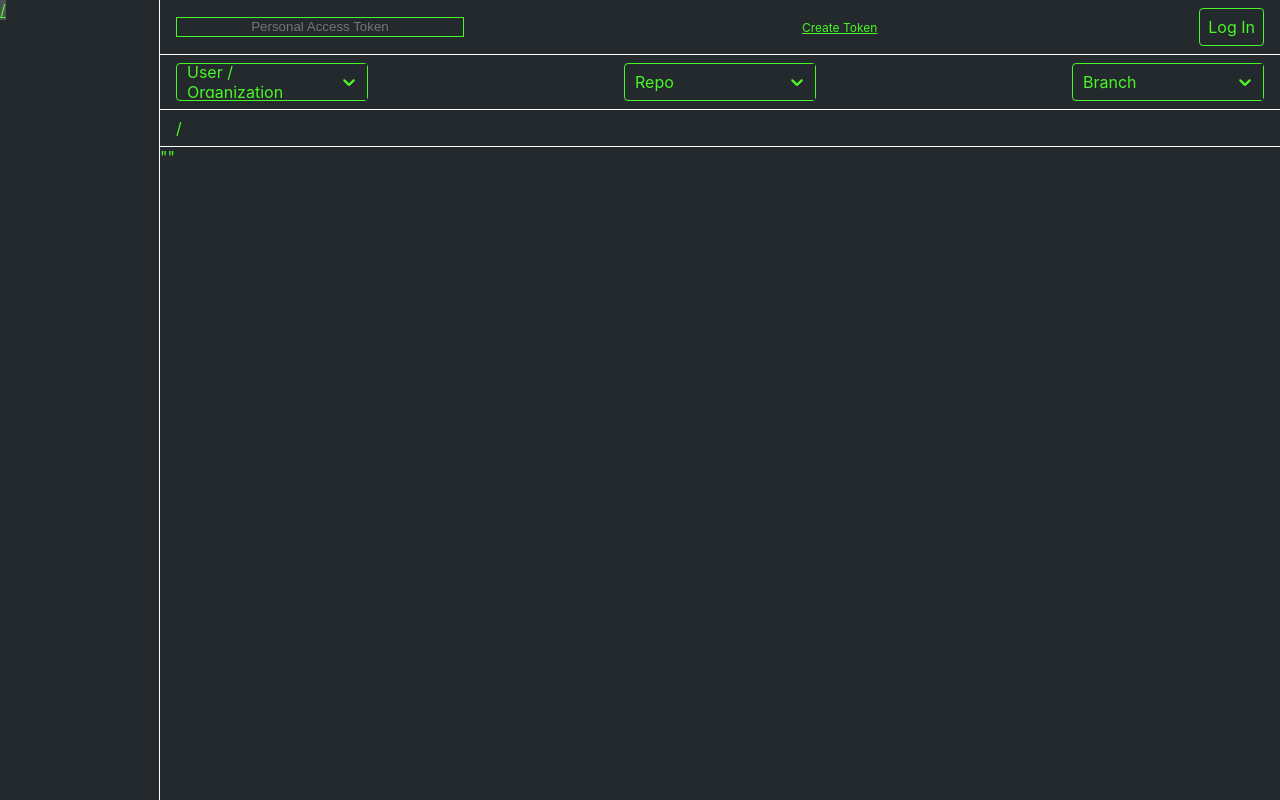
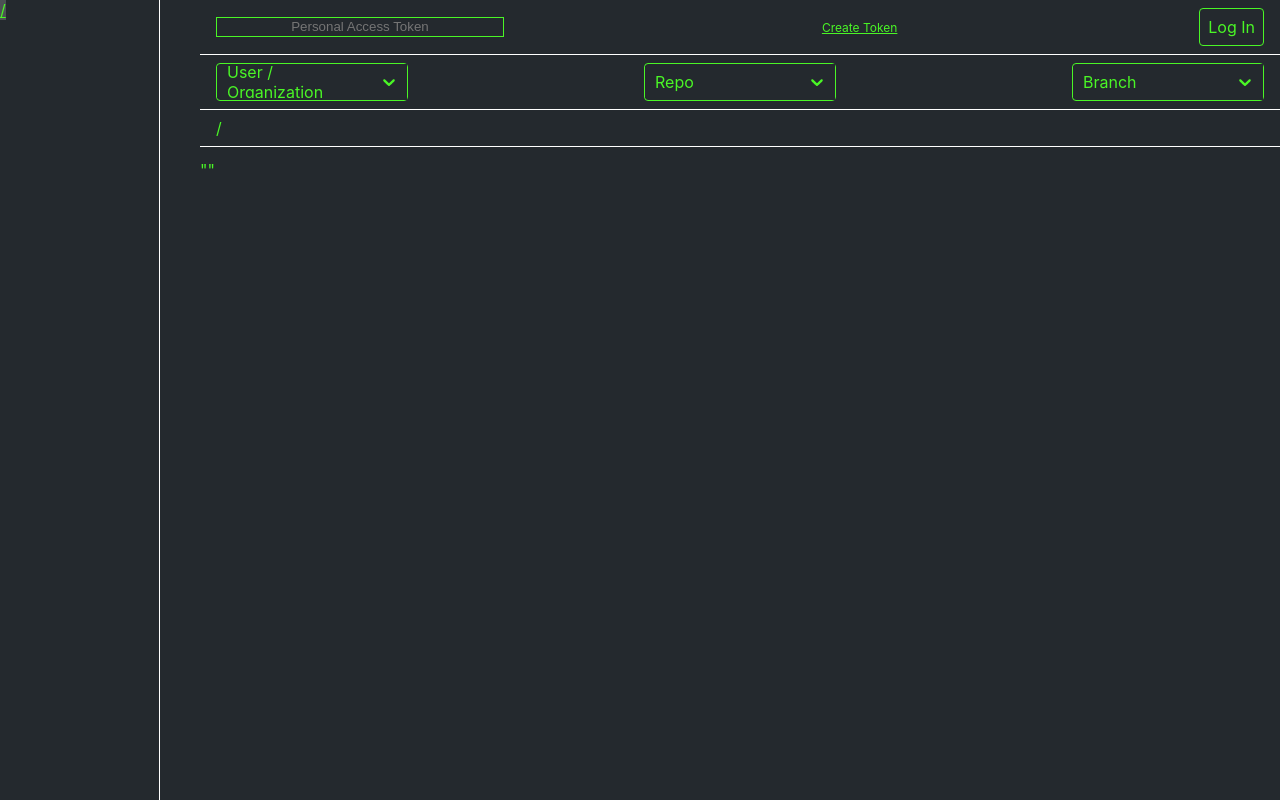
Before and after one commit to mpan-wework/github, a React (Create React App) app: page /#/blob-viewer in a window 1280 px wide. Built offline with nearby package versions, Linux system fonts and the light colour scheme.

Commit message:
fix(Blob): shrink to height (#23)

```diff
--- a/src/views/BlobViewer.js
+++ b/src/views/BlobViewer.js
@@ -55,10 +55,18 @@ const BlobViewer = () => {
         <SideBar tree={tree} blob={blob} visitPath={visitPath} />
       </div>
       <div className={styles.contentWrapper}>
-        <NavBar loginCallback={setUser} />
-        <Repo user={user} onRepoInfoChange={setRepoInfo} />
-        <Path path={blob ? blob.path : ''} visitPath={visitPath} />
-        <Blob blob={blob} />
+        <div className={styles.navBar}>
+          <NavBar loginCallback={setUser} />
+        </div>
+        <div className={styles.repo}>
+          <Repo user={user} onRepoInfoChange={setRepoInfo} />
+        </div>
+        <div className={styles.path}>
+          <Path path={blob ? blob.path : ''} visitPath={visitPath} />
+        </div>
+        <div className={styles.blob}>
+          <Blob blob={blob} />
+        </div>
       </div>
     </div>
   );
--- a/src/views/BlobViewer.module.scss
+++ b/src/views/BlobViewer.module.scss
@@ -9,14 +9,31 @@
 }
 
 .sidebarWrapper {
-  height: 100%;
+  flex: 0 0 12.5rem;
   z-index: 999;
   background-color: $back-color;
 }
 
 .contentWrapper {
-  height: 100%;
   flex-grow: 1;
   display: flex;
   flex-direction: column;
 }
+
+.navBar {
+  flex: 0 0 3.125rem;
+}
+
+.repo {
+  flex: 0 0 3.125rem;
+}
+
+.path {
+  flex: 0 0 3.125rem;
+}
+
+.blob {
+  flex-grow: 1;
+  flex-shrink: 1;
+  overflow: scroll;
+}
```
